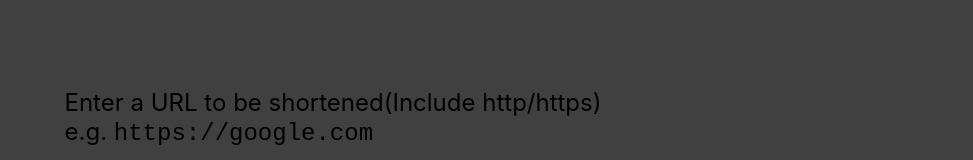
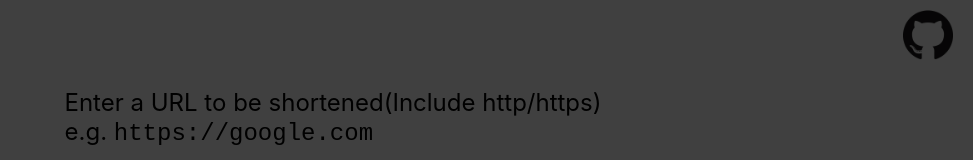
Before and after one commit to hanchiang/url-shortener-frontend, a Next.js app: page / in a window 1280 px wide. Shown: the top 160 px of the page, without its empty margins (307-1280 px from the left). Built offline with nearby package versions, Linux system fonts and the light colour scheme; no server answers.

Commit message:
Add github link

```diff
--- a/pages/index.tsx
+++ b/pages/index.tsx
@@ -2,6 +2,7 @@ import type { NextPage } from 'next';
 import Head from 'next/head';
 import Image from 'next/image';
 import { useState } from 'react';
+import githubIcon from '../images/GitHub-Mark-120px-plus.png'
 
 import styles from '../styles/home.module.scss';
 
@@ -184,6 +185,12 @@ const Home: NextPage = () => {
       </header>
 
       <main className={styles.main}>
+        <div className={styles.github}>
+          <a href="https://github.com/hanchiang" target="_blank" rel="noreferrer">
+            <Image src={githubIcon} alt="Github icon" width='50px' height="50px" />
+          </a>
+        </div>
+
         <p className={styles.title}>
           Enter a URL to be shortened(Include http/https)
           <br />
--- a/styles/home.module.scss
+++ b/styles/home.module.scss
@@ -59,6 +59,13 @@
   padding: 4rem 1rem;
   flex-direction: column;
   align-items: center;
+  position: relative;
+
+  .github {
+    position: absolute;
+    top: 10px;
+    right: 20px;
+  }
 
   .title {
     font-size: 1.5rem;
```
Also changed, not shown: images/GitHub-Mark-120px-plus.png (added), 1 other file (tests, documents, lock files or other folders).
